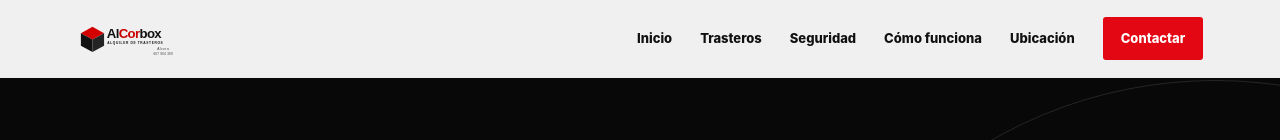
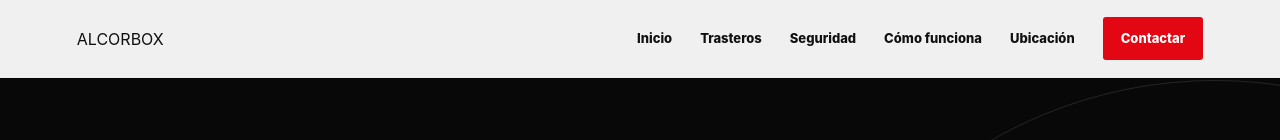
Before and after one commit to danield2008/alcorbox-web, a plain HTML site: page index.html in a window 1280 px wide. Shown: the top 140 px of the page. Drawn offline with Linux system fonts and the light colour scheme.

Commit message:
style: remove logo image from header and footer

```diff
--- a/index.html
+++ b/index.html
@@ -11,7 +11,7 @@
 </head>
 <body>
 <header class="header">
-<a class="logo" href="#inicio" aria-label="Alcorbox"><img src="assets/logo.svg" alt="Alcorbox"></a>
+<a class="logo" href="#inicio" aria-label="Alcorbox">ALCORBOX</a>
 <button class="menu-btn" aria-label="Abrir menú" aria-expanded="false"><i></i><i></i><i></i></button>
 <nav class="nav">
 <a href="#inicio">Inicio</a><a href="#trasteros">Trasteros</a><a href="#seguridad">Seguridad</a><a href="#como-funciona">Cómo funciona</a><a href="#ubicacion">Ubicación</a><a class="nav-cta" href="#contacto">Contactar</a>
@@ -56,7 +56,7 @@
 <section class="location section" id="ubicacion"><div><p class="eyebrow">ENCUÉNTRANOS</p><h2>Estamos en<br><span>l'Alcora.</span></h2><p>Calle Poeta Ernesto Nebot 3<br>l'Alcora, Castellón</p><div class="actions"><a class="btn red" target="_blank" href="https://www.google.com/maps/search/?api=1&query=Calle+Poeta+Ernesto+Nebot+3,+l'Alcora,+Castellón">Cómo llegar →</a><a class="btn outline" href="tel:+34607904309">Llamar</a></div></div><div class="map"><div class="pin">●</div><div class="map-label"><b>ALCORBOX</b><small>Calle Poeta Ernesto Nebot 3</small></div></div></section>
 <section class="contact section" id="contacto"><div><p class="eyebrow">CONTACTO</p><h2>¿Necesitas espacio?</h2><p>Pregúntanos por disponibilidad, tamaños y condiciones.</p></div><div class="contact-links"><a href="https://wa.me/34607904309?text=Hola%20Alcorbox,%20quiero%20informaci%C3%B3n%20sobre%20los%20trasteros." target="_blank"><span>WhatsApp</span><b>→</b></a><a href="tel:+34607904309"><span>607 904 309</span><b>→</b></a><a href="https://www.instagram.com/alcorbox/" target="_blank"><span>@alcorbox</span><b>→</b></a></div></section>
 </main>
-<footer><img src="assets/logo.svg" alt="Alcorbox"><p>Alquiler de trasteros · l'Alcora</p><div><a href="#inicio">Inicio</a><a href="#trasteros">Trasteros</a><a href="#ubicacion">Ubicación</a><a href="https://www.instagram.com/alcorbox/" target="_blank">Instagram</a></div><small>© <span id="year"></span> Alcorbox. Todos los derechos reservados.</small></footer>
+<footer><p class="footer-brand">ALCORBOX</p><p>Alquiler de trasteros · l'Alcora</p><div><a href="#inicio">Inicio</a><a href="#trasteros">Trasteros</a><a href="#ubicacion">Ubicación</a><a href="https://www.instagram.com/alcorbox/" target="_blank">Instagram</a></div><small>© <span id="year"></span> Alcorbox. Todos los derechos reservados.</small></footer>
 <a class="wa" href="https://wa.me/34607904309?text=Hola%20Alcorbox,%20quiero%20informaci%C3%B3n." target="_blank" aria-label="WhatsApp">WA</a>
 <script src="script.js"></script>
 </body></html>
```
